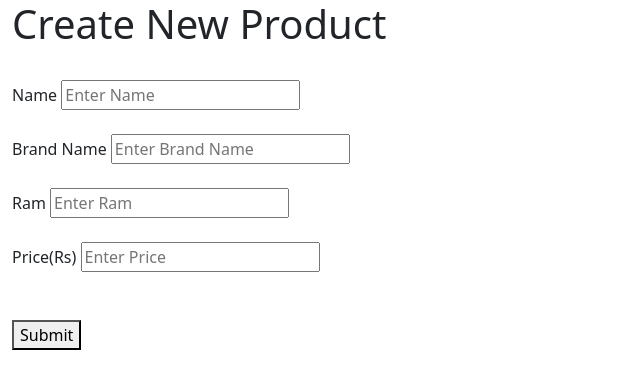
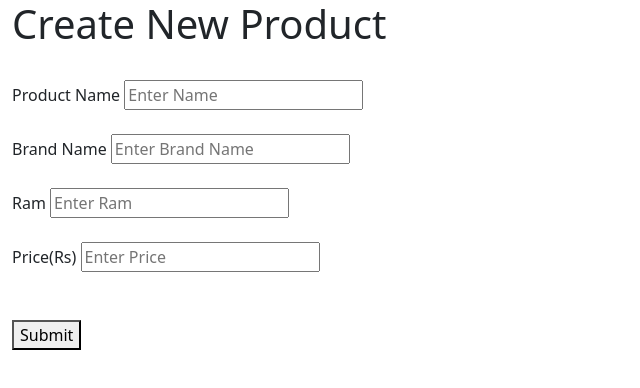
Before and after one commit to csy-batch-2021/shopping-app-api, a website: page views/addProducts.html in a window 1280 px wide. Shown: the whole page, without its empty margins (0-640 px from the left). Drawn offline with nearby package versions, Linux system fonts and the light colour scheme.

Commit message:
product changes

```diff
--- a/views/addProducts.html
+++ b/views/addProducts.html
@@ -32,7 +32,7 @@
         <div id="message"></div>
         <br>
         <form>
-            <label for="name">Name</label>
+            <label for="name">Product Name</label>
             <input type="text" id="name" placeholder="Enter Name" required>
             <br>
             <br>
```
Also changed, not shown: views/allproducts.html (+2 -2 lines).
